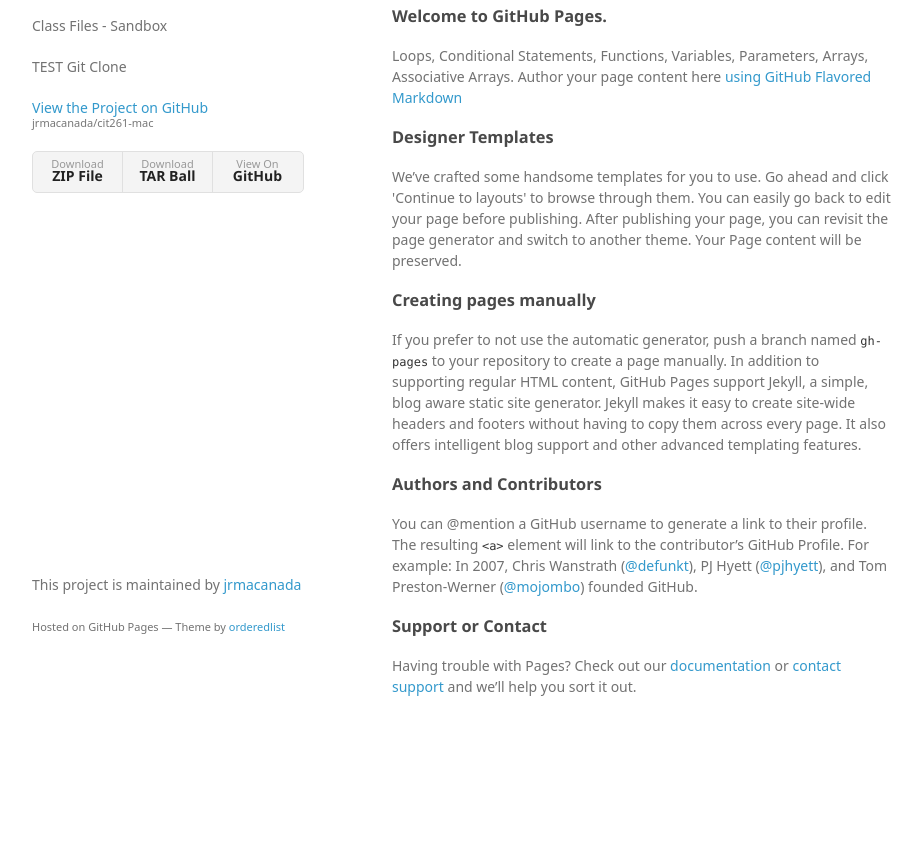
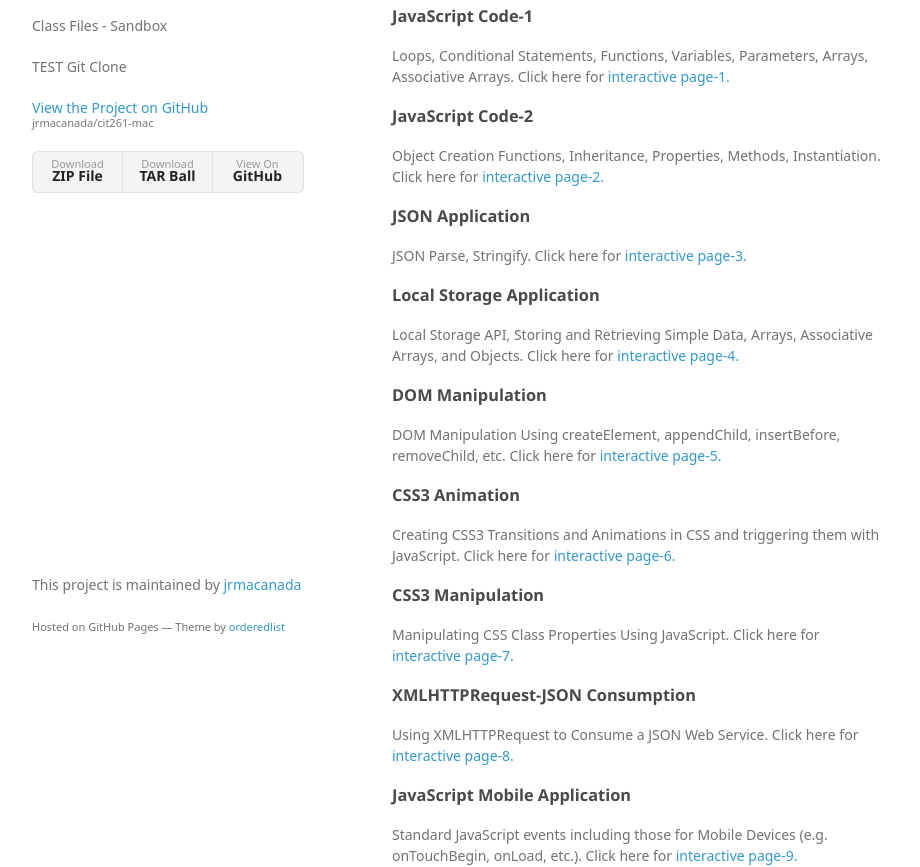
Before and after one commit to jrmacanada/cit261-mac, a plain HTML site: page index.html in a window 1280 px wide. Shown: the part 94-961 px from the top of the page, without its empty margins (178-1098 px from the left). Before the commit the page ends 861 px from the top, so only its background shows below. Drawn offline with Linux system fonts and the light colour scheme; a web font is replaced by a local one.

Commit message:
10/31/2016 - Building the site

```diff
--- a/index.html
+++ b/index.html
@@ -30,28 +30,38 @@
       <section>
         <h2>CODE Topics</h2>
         <h3>
-<a id="welcome-to-github-pages" class="anchor" href="#welcome-to-github-pages" aria-hidden="true"><span aria-hidden="true" class="octicon octicon-link"></span></a>Welcome to GitHub Pages.</h3>
-
-<p>Loops, Conditional Statements, Functions, Variables, Parameters, Arrays, Associative Arrays. Author your page content here <a href="https://guides.github.com/features/mastering-markdown/">using GitHub Flavored Markdown</a></p>
-
-<h3>
-<a id="designer-templates" class="anchor" href="#designer-templates" aria-hidden="true"><span aria-hidden="true" class="octicon octicon-link"></span></a>Designer Templates</h3>
-
-<p>We’ve crafted some handsome templates for you to use. Go ahead and click 'Continue to layouts' to browse through them. You can easily go back to edit your page before publishing. After publishing your page, you can revisit the page generator and switch to another theme. Your Page content will be preserved.</p>
-
-<h3>
-<a id="creating-pages-manually" class="anchor" href="#creating-pages-manually" aria-hidden="true"><span aria-hidden="true" class="octicon octicon-link"></span></a>Creating pages manually</h3>
-
-<p>If you prefer to not use the automatic generator, push a branch named <code>gh-pages</code> to your repository to create a page manually. In addition to supporting regular HTML content, GitHub Pages support Jekyll, a simple, blog aware static site generator. Jekyll makes it easy to create site-wide headers and footers without having to copy them across every page. It also offers intelligent blog support and other advanced templating features.</p>
-
-<h3>
-<a id="authors-and-contributors" class="anchor" href="#authors-and-contributors" aria-hidden="true"><span aria-hidden="true" class="octicon octicon-link"></span></a>Authors and Contributors</h3>
-
-<p>You can @mention a GitHub username to generate a link to their profile. The resulting <code>&lt;a&gt;</code> element will link to the contributor’s GitHub Profile. For example: In 2007, Chris Wanstrath (<a href="https://github.com/defunkt" class="user-mention">@defunkt</a>), PJ Hyett (<a href="https://github.com/pjhyett" class="user-mention">@pjhyett</a>), and Tom Preston-Werner (<a href="https://github.com/mojombo" class="user-mention">@mojombo</a>) founded GitHub.</p>
+<a id="javascript-code" class="anchor" href="#javascript-code" aria-hidden="true"><span aria-hidden="true" class="octicon octicon-link"></span></a>JavaScript Code-1</h3>
+<p>Loops, Conditional Statements, Functions, Variables, Parameters, Arrays, Associative Arrays. Click here for <a href="https://github.com/jrmacanada/cit261-mac/content/js-page1.html">interactive page-1.</a></p>
+        <h3>
+<a id="javascript-code" class="anchor" href="#javascript-code" aria-hidden="true"><span aria-hidden="true" class="octicon octicon-link"></span></a>JavaScript Code-2</h3>
+<p>Object Creation Functions, Inheritance, Properties, Methods, Instantiation. Click here for <a href="https://github.com/jrmacanada/cit261-mac/content/js-page2.html">interactive page-2.</a></p>
+        <h3>
+<a id="json-code" class="anchor" href="#json-code" aria-hidden="true"><span aria-hidden="true" class="octicon octicon-link"></span></a>JSON Application</h3>
+<p>JSON Parse, Stringify. Click here for <a href="https://github.com/jrmacanada/cit261-mac/content/json-page3.html">interactive page-3.</a></p>
+        <h3>
+<a id="local-storage-code" class="anchor" href="#local-storage-code" aria-hidden="true"><span aria-hidden="true" class="octicon octicon-link"></span></a>Local Storage Application</h3>
+<p>Local Storage API, Storing and Retrieving Simple Data, Arrays, Associative Arrays, and Objects. Click here for <a href="https://github.com/jrmacanada/cit261-mac/content/local-storage-page4.html">interactive page-4.</a></p>
+        <h3>
+<a id="dom-code" class="anchor" href="#dom-code" aria-hidden="true"><span aria-hidden="true" class="octicon octicon-link"></span></a>DOM Manipulation</h3>
+<p>DOM Manipulation Using createElement, appendChild, insertBefore, removeChild, etc. Click here for <a href="https://github.com/jrmacanada/cit261-mac/content/dom-page5.html">interactive page-5.</a></p>
+        <h3>
+<a id="css3-code" class="anchor" href="#css3-code" aria-hidden="true"><span aria-hidden="true" class="octicon octicon-link"></span></a>CSS3 Animation</h3>
+<p>Creating CSS3 Transitions and Animations in CSS and triggering them with JavaScript. Click here for <a href="https://github.com/jrmacanada/cit261-mac/content/css3-animation-page6.html">interactive page-6.</a></p>
+        <h3>
+<a id="css3-code" class="anchor" href="#css3-code" aria-hidden="true"><span aria-hidden="true" class="octicon octicon-link"></span></a>CSS3 Manipulation</h3>
+<p>Manipulating CSS Class Properties Using JavaScript. Click here for <a href="https://github.com/jrmacanada/cit261-mac/content/css3-manipulation-page7.html">interactive page-7.</a></p>
+        <h3>
+<a id="json-code" class="anchor" href="#json-code" aria-hidden="true"><span aria-hidden="true" class="octicon octicon-link"></span></a>XMLHTTPRequest-JSON Consumption</h3>
+<p>Using XMLHTTPRequest to Consume a JSON Web Service. Click here for <a href="https://github.com/jrmacanada/cit261-mac/content/xml-json-page8.html">interactive page-8.</a></p>
+        <h3>
+<a id="javascript-code" class="anchor" href="#javascript-code" aria-hidden="true"><span aria-hidden="true" class="octicon octicon-link"></span></a>JavaScript Mobile Application</h3>
+<p>Standard JavaScript events including those for Mobile Devices (e.g. onTouchBegin, onLoad, etc.). Click here for <a href="https://github.com/jrmacanada/cit261-mac/content/js-mobile-page9.html">interactive page-9.</a></p>
+        <h3>
+<a id="html-code" class="anchor" href="#html-code" aria-hidden="true"><span aria-hidden="true" class="octicon octicon-link"></span></a>HTML5 Application</h3>
+<p>HTML5 Tags - Video, Audio, Canvas, etc. Click here for <a href="https://github.com/jrmacanada/cit261-mac/content/html-page10.html">interactive page-10.</a></p>
 
 <h3>
 <a id="support-or-contact" class="anchor" href="#support-or-contact" aria-hidden="true"><span aria-hidden="true" class="octicon octicon-link"></span></a>Support or Contact</h3>
-
 <p>Having trouble with Pages? Check out our <a href="https://help.github.com/pages">documentation</a> or <a href="https://github.com/contact">contact support</a> and we’ll help you sort it out.</p>
       </section>
       <footer>
```
Also changed, not shown: content/js-page1.html (added, +16 -0 lines).
